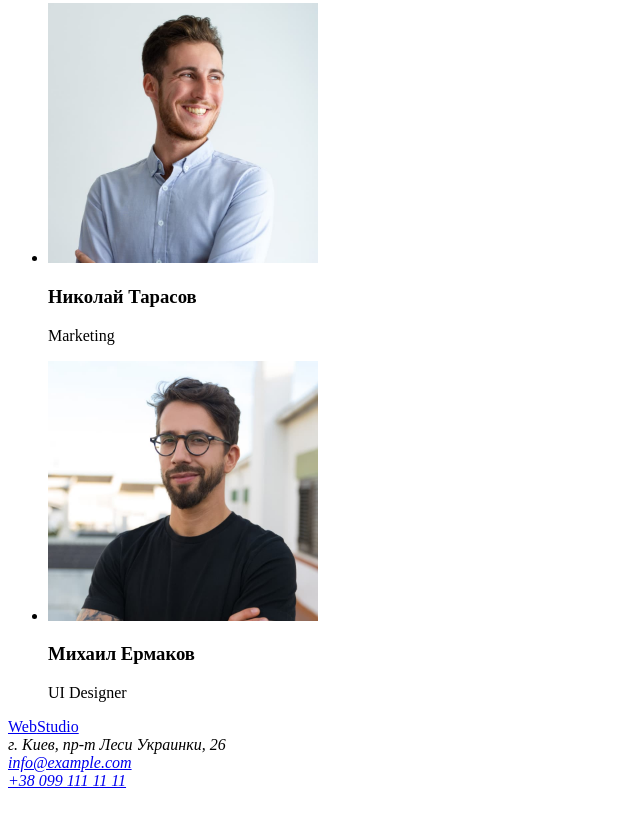
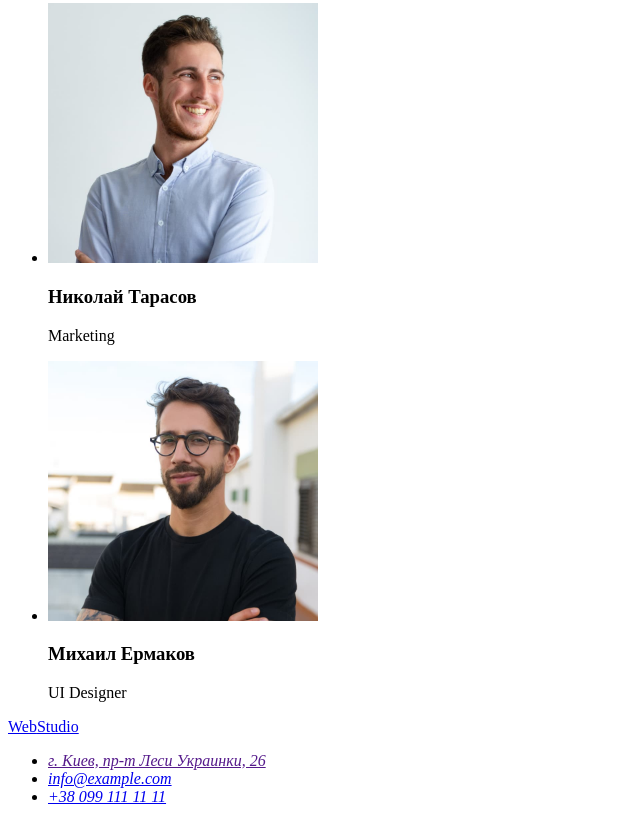
Before and after one commit to OksanaOlefirenko/goit-markup-hw-01, a plain HTML site: page index.html in a window 1280 px wide. Shown: the part 2333-3155 px from the top of the page, without its empty margins (0-640 px from the left). Before the commit the page ends 3131 px from the top, so only its background shows below. Drawn offline with Linux system fonts and the light colour scheme.

Commit message:
исправленный футер
добавлено список ссылок в футере

```diff
--- a/index.html
+++ b/index.html
@@ -99,9 +99,11 @@
      <footer>
         <a href="./index.html">Web<span>Studio</span></a>
 <address>
-    г. Киев, пр-т Леси Украинки, 26 <br>
-    <a href="mailto:info@example.com">info@example.com</a> <br>
-    <a href="tel:+380991111111">+38 099 111 11 11</a>
+    <ul>
+        <li> <a href=""> г. Киев, пр-т Леси Украинки, 26 </a> </li>
+        <li> <a href="mailto:info@example.com">info@example.com</a> </li>
+        <li> <a href="tel:+380991111111">+38 099 111 11 11</a> </li>
+    </ul>
 </address>
      </footer>
 
```
